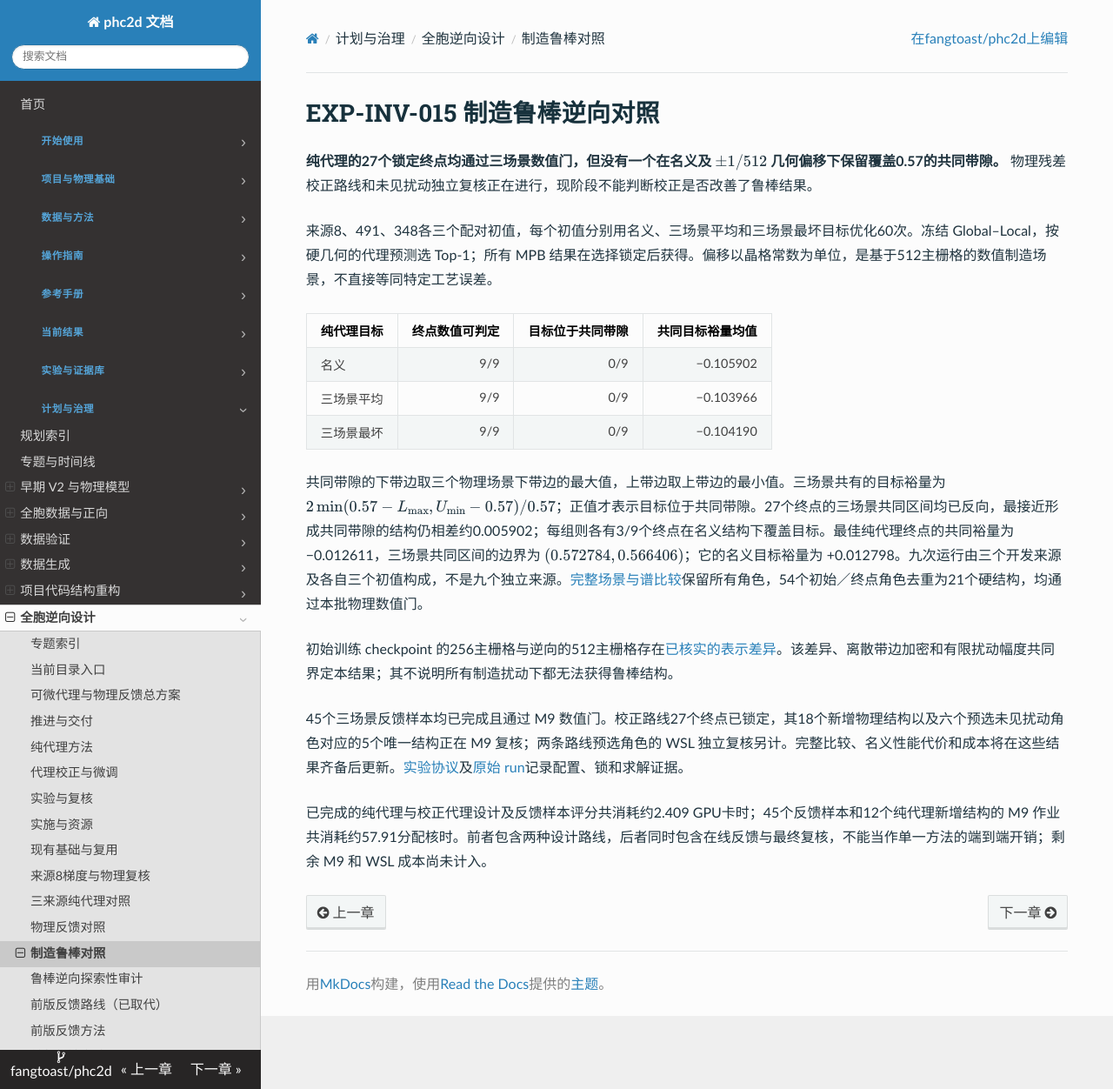
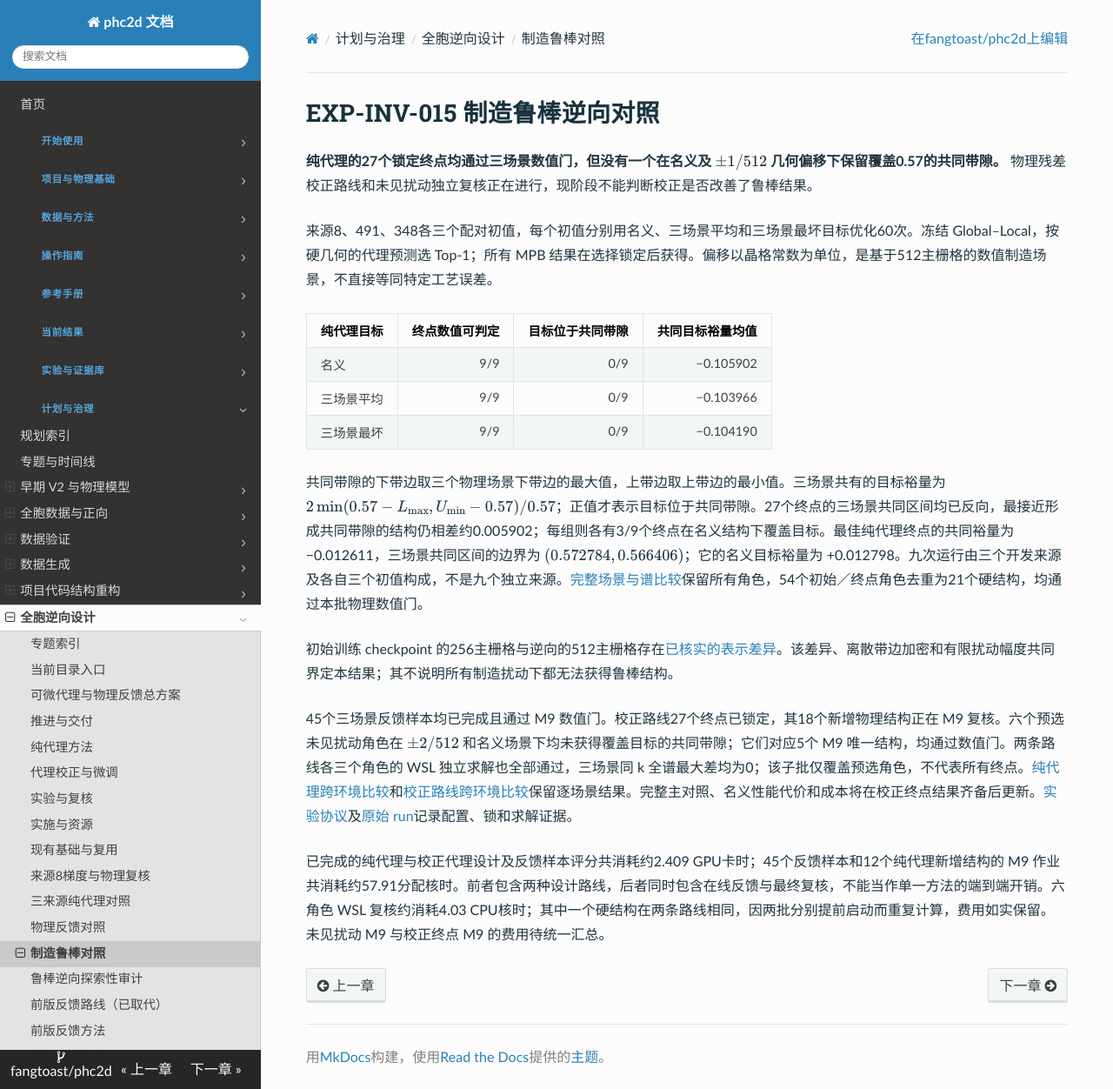
Before and after one commit to fangtoast/phc2d, an MkDocs documentation site: the page built from docs/results/inverse/EXP-INV-015-制造鲁棒对照.md, in a window 1280 px wide and 1252 px high. Shown: the whole window at 87% size. Built offline with MkDocs 1.6.1, drawn with Linux system fonts in a browser that asks for light colours.

Commit message:
Record independent perturbation replay results

```diff
--- a/docs/results/inverse/EXP-INV-015-制造鲁棒对照.md
+++ b/docs/results/inverse/EXP-INV-015-制造鲁棒对照.md
@@ -41,6 +41,6 @@ source_artifacts:
 
 初始训练 checkpoint 的256主栅格与逆向的512主栅格存在[已核实的表示差异](EXP-INV-012-来源8梯度与物理复核.md)。该差异、离散带边加密和有限扰动幅度共同界定本结果；其不说明所有制造扰动下都无法获得鲁棒结构。
 
-45个三场景反馈样本均已完成且通过 M9 数值门。校正路线27个终点已锁定，其18个新增物理结构以及六个预选未见扰动角色对应的5个唯一结构正在 M9 复核；两条路线预选角色的 WSL 独立复核另计。完整比较、名义性能代价和成本将在这些结果齐备后更新。[实验协议](../../../experiments/research/EXP-INV-015-制造鲁棒对照.md)及[原始 run](../../../runs/20261105/EXP-INV-015_202611050412/)记录配置、锁和求解证据。
+45个三场景反馈样本均已完成且通过 M9 数值门。校正路线27个终点已锁定，其18个新增物理结构正在 M9 复核。六个预选未见扰动角色在 $\pm2/512$ 和名义场景下均未获得覆盖目标的共同带隙；它们对应5个 M9 唯一结构，均通过数值门。两条路线各三个角色的 WSL 独立求解也全部通过，三场景同 k 全谱最大差均为0；该子批仅覆盖预选角色，不代表所有终点。[纯代理跨环境比较](../../../runs/20261105/EXP-INV-015_202611050412/pure_unseen_wsl_comparison.json)和[校正路线跨环境比较](../../../runs/20261105/EXP-INV-015_202611050412/corrected_unseen_wsl_comparison.json)保留逐场景结果。完整主对照、名义性能代价和成本将在校正终点结果齐备后更新。[实验协议](../../../experiments/research/EXP-INV-015-制造鲁棒对照.md)及[原始 run](../../../runs/20261105/EXP-INV-015_202611050412/)记录配置、锁和求解证据。
 
-已完成的纯代理与校正代理设计及反馈样本评分共消耗约2.409 GPU卡时；45个反馈样本和12个纯代理新增结构的 M9 作业共消耗约57.91分配核时。前者包含两种设计路线，后者同时包含在线反馈与最终复核，不能当作单一方法的端到端开销；剩余 M9 和 WSL 成本尚未计入。
+已完成的纯代理与校正代理设计及反馈样本评分共消耗约2.409 GPU卡时；45个反馈样本和12个纯代理新增结构的 M9 作业共消耗约57.91分配核时。前者包含两种设计路线，后者同时包含在线反馈与最终复核，不能当作单一方法的端到端开销。六角色 WSL 复核约消耗4.03 CPU核时；其中一个硬结构在两条路线相同，因两批分别提前启动而重复计算，费用如实保留。未见扰动 M9 与校正终点 M9 的费用待统一汇总。
```
